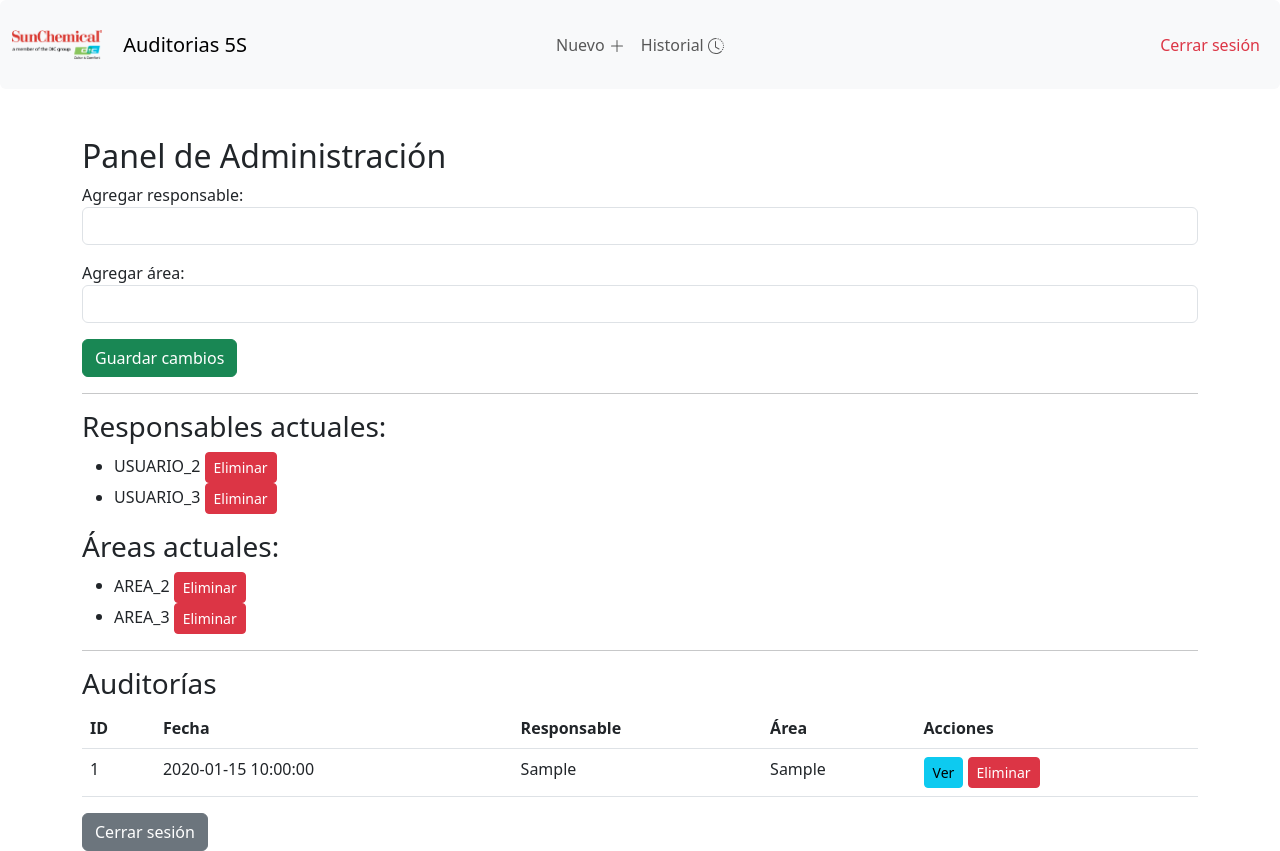
After one commit to nEspinozaTroncoso/Auditoria5S, a Flask app: page /admin/panel in a window 1280 px wide. The commit adds this page. Run offline with Flask 3, Linux system fonts and the light colour scheme; the visitor is signed in with stand-in values (Sample User, id 1); tables that the repository leaves empty hold one stand-in row (values such as "Sample post"); some libraries are stand-ins or nearby versions.

Commit message:
Vista admin preliminar, agregada. !!

```diff
--- a/Registros5s/__init__.py
+++ b/Registros5s/__init__.py
@@ -10,11 +10,12 @@
     app.config.from_object("config.Config")
     db.init_app(app)
 
-    from Registros5s import home, registro, exportar
+    from Registros5s import home, registro, exportar, admin
 
     app.register_blueprint(home.bp)
     app.register_blueprint(registro.bp)
     app.register_blueprint(exportar.bp)
+    app.register_blueprint(admin.bp)
 
     from .models import Auditoria, Respuesta
 
--- /dev/null
+++ b/Registros5s/admin.py
@@ -0,0 +1,87 @@
+from flask import Blueprint, request, render_template, redirect, url_for, session, flash
+from .models import Auditoria
+from Registros5s import db
+
+bp = Blueprint("admin", __name__, url_prefix="/admin")
+
+ADMIN_USER = "admin"
+ADMIN_PASS = "123456789"
+
+
+@bp.route("/login", methods=["GET", "POST"])
+def login():
+    if request.method == "POST":
+        usuario = request.form.get("usuario")
+        clave = request.form.get("clave")
+        if usuario == ADMIN_USER and clave == ADMIN_PASS:
+            session["admin"] = True
+            return redirect(url_for("admin.panel"))
+        else:
+            flash("Usuario o contraseña incorrectos", "danger")
+    return render_template("auth/login.html")
+
+
+@bp.route("/logout")
+def logout():
+    session.pop("admin", None)
+    return redirect(url_for("admin.login"))
+
+
+@bp.route("/panel", methods=["GET", "POST"])
+def panel():
+    if not session.get("admin"):
+        return redirect(url_for("admin.login"))
+
+    # Importa las listas desde forms.py
+    from .forms import RESPONSABLES, AREAS
+
+    # Modificar listas (ejemplo: agregar responsable)
+    if request.method == "POST":
+        nuevo_resp = request.form.get("nuevo_responsable")
+        if nuevo_resp and nuevo_resp not in RESPONSABLES:
+            RESPONSABLES.append(nuevo_resp)
+        nuevo_area = request.form.get("nuevo_area")
+        if nuevo_area and nuevo_area not in AREAS:
+            AREAS.append(nuevo_area)
+        # Para eliminar, puedes recibir el nombre y hacer RESPONSABLES.remove(nombre)
+
+    # Mostrar registros y permitir eliminar/modificar
+    auditorias = Auditoria.query.order_by(Auditoria.fecha.desc()).all()
+    return render_template(
+        "auth/panel.html",
+        RESPONSABLES=RESPONSABLES,
+        AREAS=AREAS,
+        auditorias=auditorias,
+    )
+
+
+@bp.route("/eliminar_responsable/<nombre>")
+def eliminar_responsable(nombre):
+    if not session.get("admin"):
+        return redirect(url_for("admin.login"))
+    from .forms import RESPONSABLES
+
+    if nombre in RESPONSABLES:
+        RESPONSABLES.remove(nombre)
+    return redirect(url_for("admin.panel"))
+
+
+@bp.route("/eliminar_area/<nombre>")
+def eliminar_area(nombre):
+    if not session.get("admin"):
+        return redirect(url_for("admin.login"))
+    from .forms import AREAS
+
+    if nombre in AREAS:
+        AREAS.remove(nombre)
+    return redirect(url_for("admin.panel"))
+
+
+@bp.route("/eliminar_auditoria/<int:id>")
+def eliminar_auditoria(id):
+    if not session.get("admin"):
+        return redirect(url_for("admin.login"))
+    auditoria = Auditoria.query.get_or_404(id)
+    db.session.delete(auditoria)
+    db.session.commit()
+    return redirect(url_for("admin.panel"))
--- a/Registros5s/models.py
+++ b/Registros5s/models.py
@@ -9,7 +9,9 @@
     responsable = db.Column(db.String(100))
     area = db.Column(db.String(100))  # <-- Agrega este campo
     total = db.Column(db.Float)
-    respuestas = db.relationship("Respuesta", backref="auditoria", lazy=True)
+    respuestas = db.relationship(
+        "Respuesta", backref="auditoria", lazy=True, cascade="all, delete-orphan"
+    )
 
 
 class Respuesta(db.Model):
--- /dev/null
+++ b/Registros5s/templates/auth/panel.html
@@ -0,0 +1,61 @@
+{% extends 'base.html' %}
+{% block content %}
+<div class="container mt-5">
+    <h2>Panel de Administración</h2>
+    <form method="POST">
+        <div class="mb-3">
+            <label>Agregar responsable:</label>
+            <input type="text" name="nuevo_responsable" class="form-control">
+        </div>
+        <div class="mb-3">
+            <label>Agregar área:</label>
+            <input type="text" name="nuevo_area" class="form-control">
+        </div>
+        <button type="submit" class="btn btn-success">Guardar cambios</button>
+    </form>
+    <hr>
+    <h3>Responsables actuales:</h3>
+    <ul>
+        {% for r in RESPONSABLES %}
+        <li>{{ r }} <a href="{{ url_for('admin.eliminar_responsable', nombre=r) }}"
+                class="btn btn-danger btn-sm">Eliminar</a></li>
+        {% endfor %}
+    </ul>
+    <h3>Áreas actuales:</h3>
+    <ul>
+        {% for a in AREAS %}
+        <li>{{ a }} <a href="{{ url_for('admin.eliminar_area', nombre=a) }}" class="btn btn-danger btn-sm">Eliminar</a>
+        </li>
+        {% endfor %}
+    </ul>
+    <hr>
+    <h3>Auditorías</h3>
+    <table class="table">
+        <thead>
+            <tr>
+                <th>ID</th>
+                <th>Fecha</th>
+                <th>Responsable</th>
+                <th>Área</th>
+                <th>Acciones</th>
+            </tr>
+        </thead>
+        <tbody>
+            {% for aud in auditorias %}
+            <tr>
+                <td>{{ aud.id }}</td>
+                <td>{{ aud.fecha }}</td>
+                <td>{{ aud.responsable }}</td>
+                <td>{{ aud.area }}</td>
+                <td>
+                    <a href="{{ url_for('registro.detalle', auditoria_id=aud.id) }}" class="btn btn-info btn-sm">Ver</a>
+                    <a href="{{ url_for('admin.eliminar_auditoria', id=aud.id) }}"
+                        class="btn btn-danger btn-sm">Eliminar</a>
+                </td>
+            </tr>
+            {% endfor %}
+        </tbody>
+    </table>
+    <a href="{{ url_for('admin.logout') }}" class="btn btn-secondary">Cerrar sesión</a>
+</div>
+{% endblock %}
--- a/Registros5s/templates/base.html
+++ b/Registros5s/templates/base.html
@@ -50,6 +50,17 @@
                         </a></li>
 
                 </ul>
+                <ul class="navbar-nav ms-auto">
+                    {% if session.admin %}
+                    <li class="nav-item">
+                        <a href="{{ url_for('admin.logout') }}" class="nav-link text-danger">Cerrar sesión</a>
+                    </li>
+                    {% else %}
+                    <li class="nav-item">
+                        <a href="{{ url_for('admin.login') }}" class="nav-link">Admin</a>
+                    </li>
+                    {% endif %}
+                </ul>
             </div>
         </div>
     </nav>
```
Also changed, not shown: Registros5s/templates/auth/login.html (added, +15 -0 lines).
